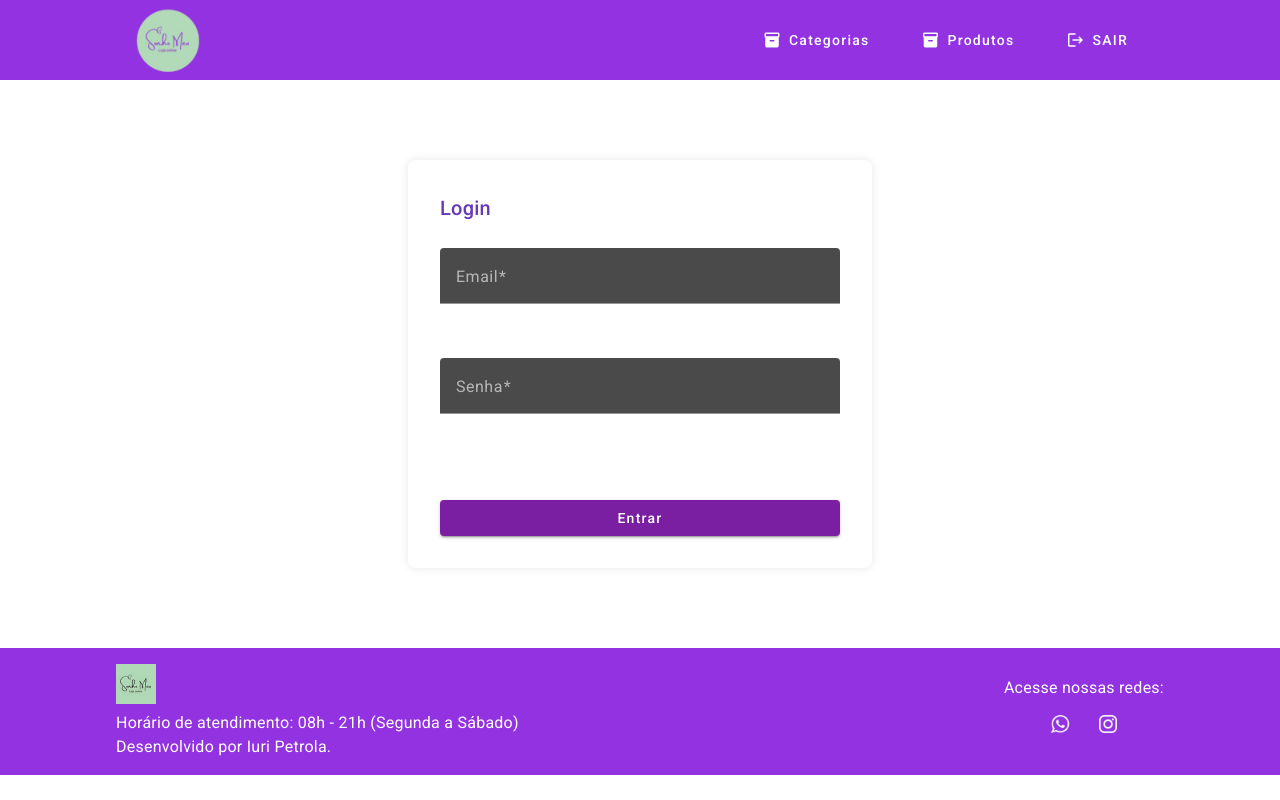
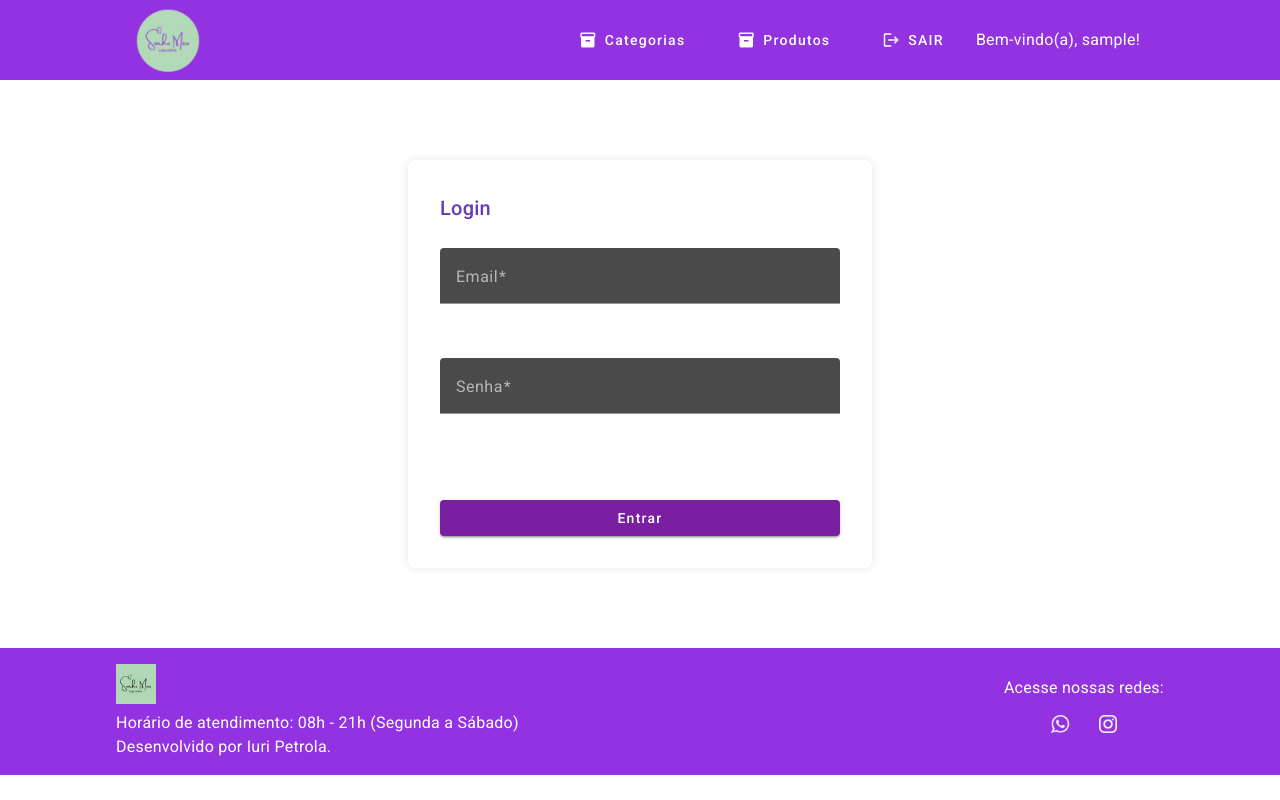
Before and after one commit to iuri-petrola/nodejs-sonhomeu-front-admin, an Angular app: page /login in a window 1280 px wide. Built offline with nearby package versions, Linux system fonts and the light colour scheme; sample sign-in values are in the browser's storage.

Commit message:
exibir nome do usuario logado no header

```diff
--- a/src/app/core/servicos/auth.service.ts
+++ b/src/app/core/servicos/auth.service.ts
@@ -44,6 +44,14 @@ export class AuthService {
     return this.userId || localStorage.getItem('userId');
   }
 
+  setUserName(name: string): void {
+    localStorage.setItem('userName', name);
+  }
+
+  getUserName(): string | null {
+    return localStorage.getItem('userName');
+  }
+
   isLoggedIn(): boolean {
     return !!this.getToken();
   }
@@ -68,6 +76,7 @@ export class AuthService {
       tap(response => {
         this.setToken(response.token);
         this.setUserId(response.id);
+        this.setUserName(response.name);
       })
     );
   }
--- a/src/app/shared/header/header.component.html
+++ b/src/app/shared/header/header.component.html
@@ -67,6 +67,12 @@
         <button *ngIf="isLoggedIn()" mat-button (click)="logout()">
           <mat-icon>logout</mat-icon> SAIR
         </button>
+
+        <span *ngIf="userName" class="user-welcome">
+          Bem-vindo(a), {{ userName }}!
+        </span>
+
       </div>
+
     </mat-toolbar>
   </header>
--- a/src/app/shared/header/header.component.scss
+++ b/src/app/shared/header/header.component.scss
@@ -91,4 +91,12 @@
   .mat-mdc-outlined-button:not(:disabled) {
     border-color: white;
   }
+
+  .user-welcome {
+    font-size: 1.0rem;   // tamanho menor
+    font-weight: 400;     // peso mais leve
+    color: white;         // ou outra cor, se o fundo for claro
+    margin-right: 12px;
+  }
+
 }
--- a/src/app/shared/header/header.component.ts
+++ b/src/app/shared/header/header.component.ts
@@ -15,6 +15,12 @@ export class HeaderComponent {
     private alert: AlertService,
     private router: Router
   ) {}
+
+  userName: string | null = null;
+
+  ngOnInit(): void {
+    this.userName = this.authService.getUserName();
+  }
 
   logout() {
     this.authService.logout();
```
